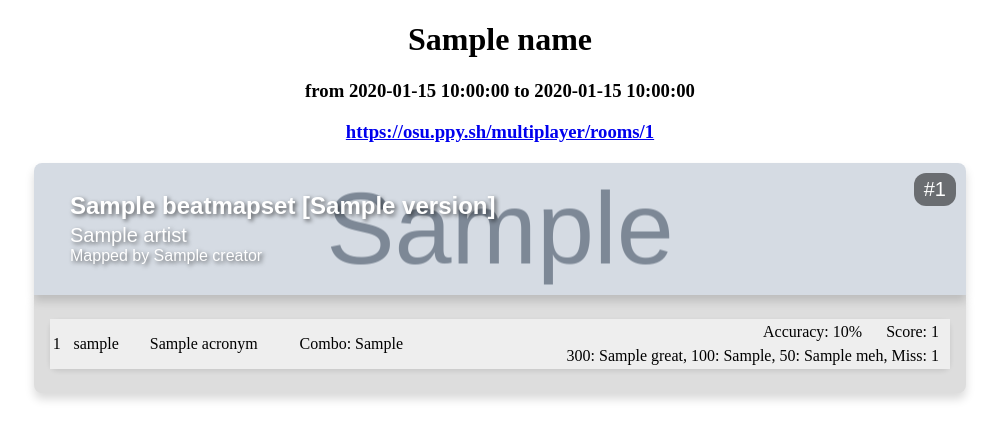
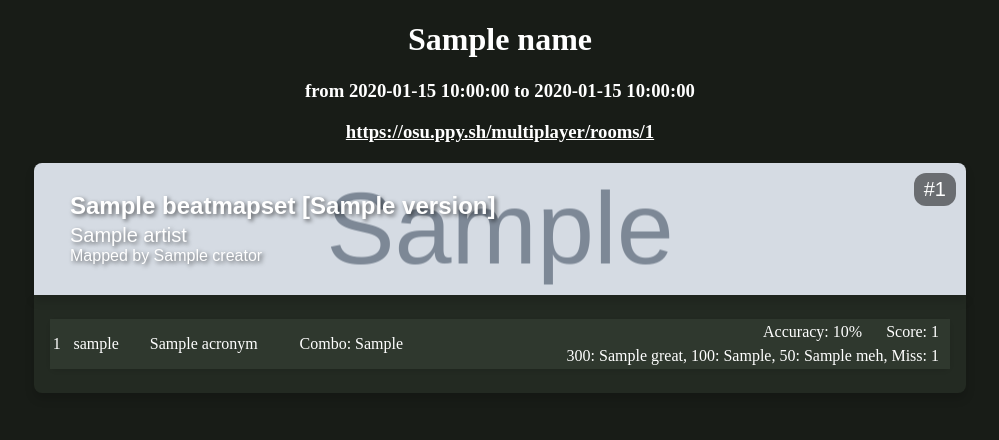
Before and after one commit to ILW8/lazermp, a FastAPI app: template templates/room.html in a window 1280 px wide. Shown: the top 440 px of the page, without its empty margins (140-1139 px from the left). Run offline with FastAPI, Linux system fonts and the light colour scheme; the template is opened without the code that fills it: most values are stand-ins (such as "Sample title", 1, 10 or a date in 2020); grey boxes marked "Sample" are stand-in pictures.

Commit message:
adjust rendered page style

```diff
--- a/templates/room.html
+++ b/templates/room.html
@@ -3,8 +3,14 @@
 <head>
     <meta charset="UTF-8">
     <title>osu!lazer room</title>
+
+    <style>
+        body, h1, h3, p, div, a, table, td, th {
+            color: white !important;
+        }
+    </style>
 </head>
-<body>
+<body style="background-color: #181C17;">
 <div style="text-align: center;">
     <h1>{{ name }}</h1>
     <h3>from {{ starts_at }} to {{ ends_at }}</h3>
@@ -31,10 +37,13 @@
             #{{ loop.index }}
         </div>
     </div>
-    <div style="width: 80%; max-width: 900px; margin: 0 auto 20px auto; padding: 16px; border-radius: 0 0 8px 8px; box-shadow: 0 6px 10px rgba(0, 0, 0, 0.15); background-color: #ddd;">
+    <div style="width: 80%; max-width: 900px; margin: 0 auto 20px auto; padding: 16px; border-radius: 0 0 8px 8px;
+    box-shadow: 0 6px 10px rgba(0, 0, 0, 0.15);
+    background-color: #232A22;">
         <table style="margin: 0 auto; border-collapse: separate; border-spacing: 0 8px; text-align: center; width: 100%;">
             {% for score in playlist_item["scores"] %}
-                <tr style="background-color: #eee; border-radius: 8px; box-shadow: 0 2px 5px rgba(0, 0, 0, 0.1);">
+                <tr style="background-color: #2F382E;
+                border-radius: 8px; box-shadow: 0 2px 5px rgba(0, 0, 0, 0.1);">
                     <td>{{ score["rank"] }}</td>
                     <td>{{ score["user"]["username"] }}</td>
                     <td>{{ score["mods"] | map(attribute="acronym") | join(", ") }}</td>
```
